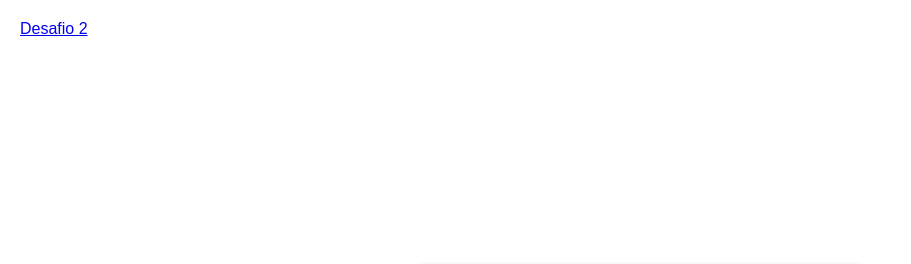
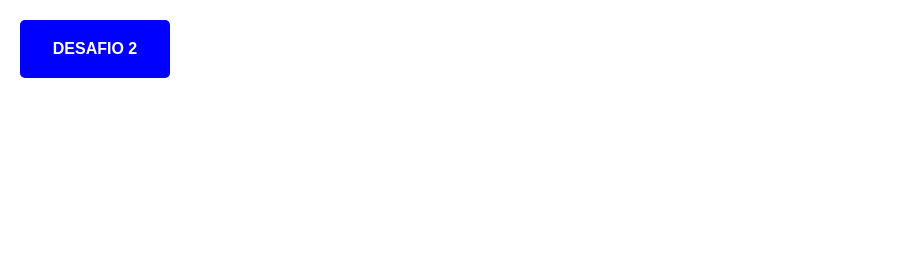
Before and after one commit to flaviare1s/Recruiting-Day, a website: page index.html in a window 1280 px wide. Shown: the top 264 px of the page, without its empty margins (0-911 px from the left). Drawn offline with Linux system fonts and the light colour scheme.

Commit message:
Ajusta estilo do link

```diff
--- a/Desafio 02/styles.css
+++ b/Desafio 02/styles.css
@@ -87,6 +87,19 @@ ul li {
 }
 
 nav {
+    background: blue;
     align-self: flex-start;
     margin-bottom: 20px;
+    padding: 20px 0px;
+    width: 150px;
+    border-radius: 5px;
 }
+
+nav a {
+    color: white;
+    display: block;
+    text-decoration: none;
+    text-transform: uppercase;
+    font-weight: bold;
+    text-align: center;
+}
--- a/style.css
+++ b/style.css
@@ -15,9 +15,6 @@ body {
     padding: 20px;
 }
 
-nav {
-    align-self: flex-start;
-}
 
 .container {
     background-color: whitesmoke;
@@ -89,3 +86,22 @@ h1, p {
 .button:hover {
     background: rgb(80, 115, 255);
 }
+
+nav {
+    display: block;
+    background: blue;
+    align-self: flex-start;
+    margin-bottom: 20px;
+    padding: 20px 0px;
+    width: 150px;
+    border-radius: 5px;
+}
+
+nav a {
+    color: white;
+    display: block;
+    text-decoration: none;
+    text-transform: uppercase;
+    font-weight: bold;
+    text-align: center;
+}
```
